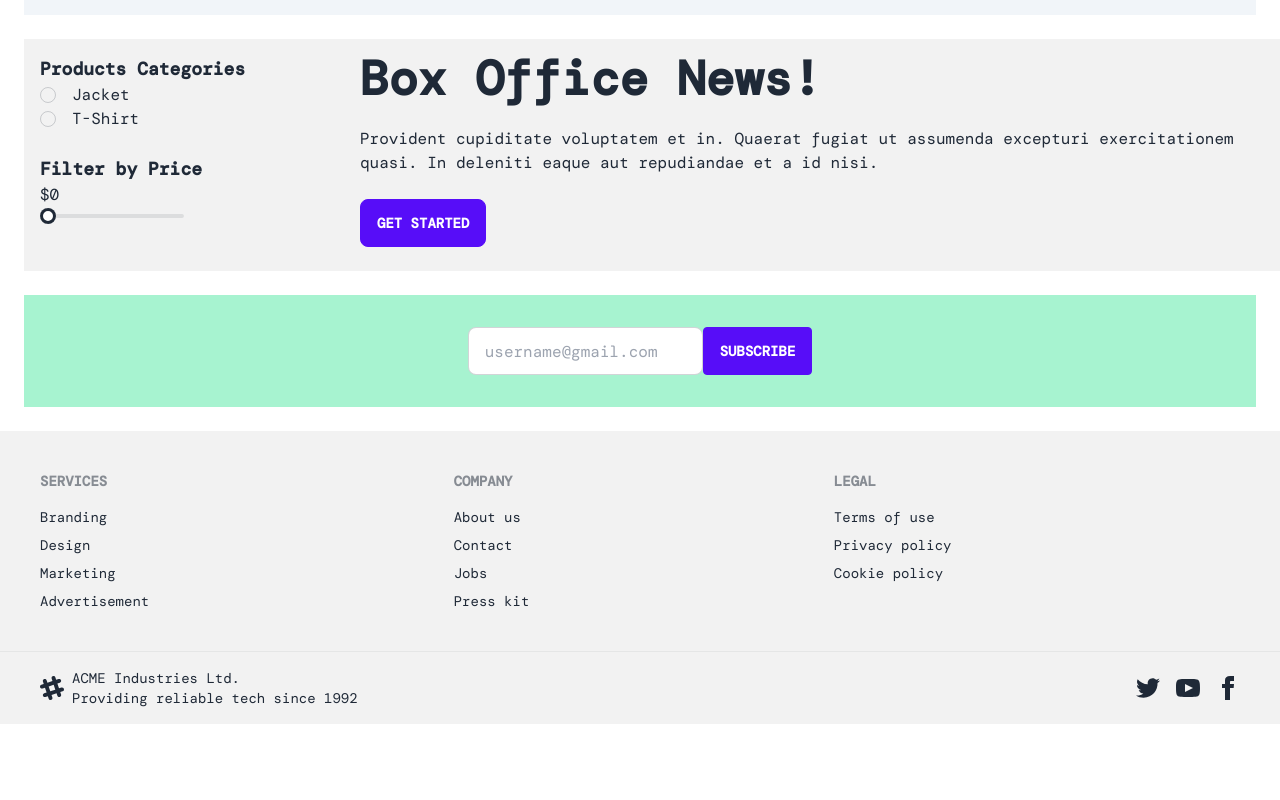
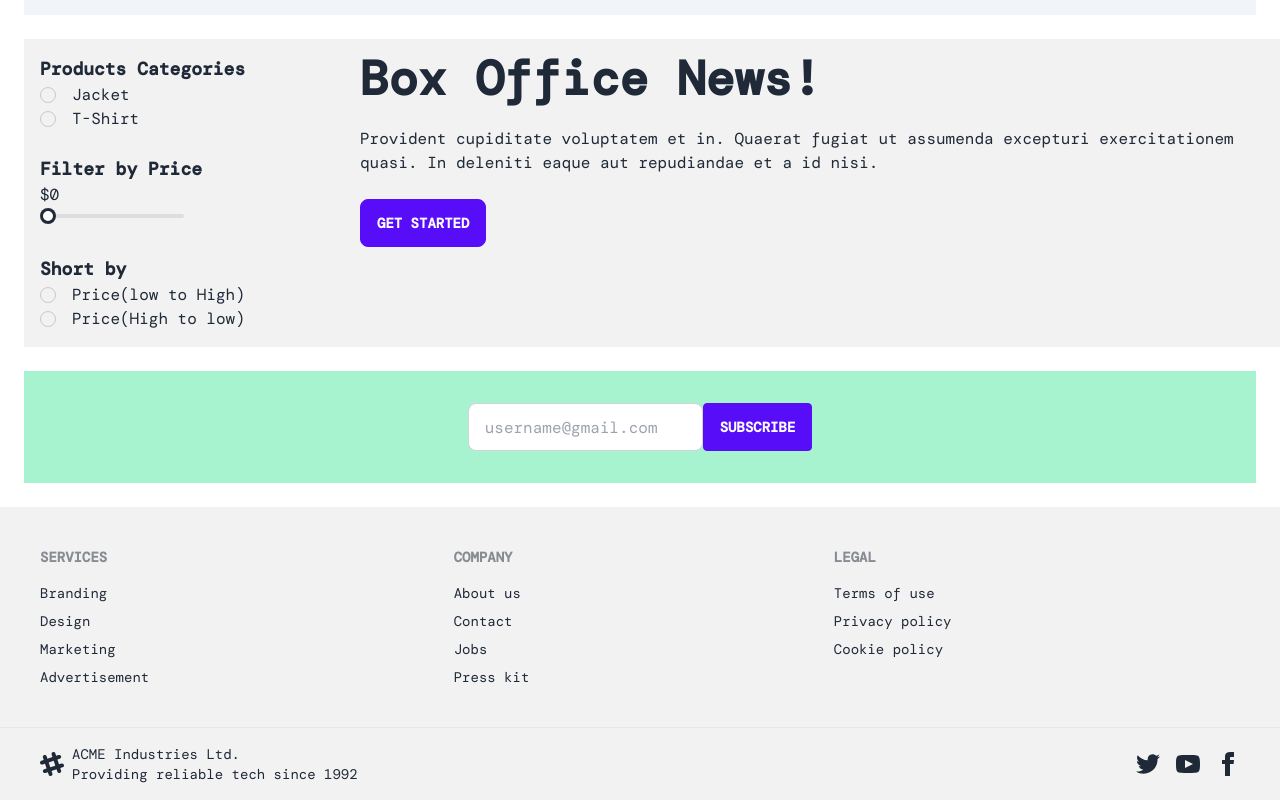
Before and after one commit to rakibulhasan933/ecommerce-react-app, a React (Create React App) app: page / in a window 1280 px wide. Shown: the part 2248-3048 px from the top of the page. Before the commit the page ends 2972 px from the top, so only its background shows below. Built offline with nearby package versions, Linux system fonts and the light colour scheme; a web font is replaced by a local one.

Commit message:
[ADD] left side

```diff
--- a/src/components/Products/Products.js
+++ b/src/components/Products/Products.js
@@ -27,6 +27,17 @@ const Products = () => {
 						<h6>${priceValue}</h6>
 						<input type="range" min="0" max="10000" onChange={handlePriceValue} value={priceValue} className="w-1/2 range range-xs" />
 					</div>
+					<div className="form-control">
+						<h1 className='text-lg font-semibold '>Short by</h1>
+						<label className="flex items-center cursor-pointer">
+							<input type="checkbox" className="checkbox checkbox-xs" />
+							<span className="ml-4">Price(low to High)</span>
+						</label>
+						<label className="flex items-center cursor-pointer">
+							<input type="checkbox" className="checkbox checkbox-xs" />
+							<span className="ml-4 ">Price(High to low)</span>
+						</label>
+					</div>
 				</div>
 				<div className='p-4 basis-3/4'>
 					<h1 className="text-5xl font-bold">Box Office News!</h1>
```
